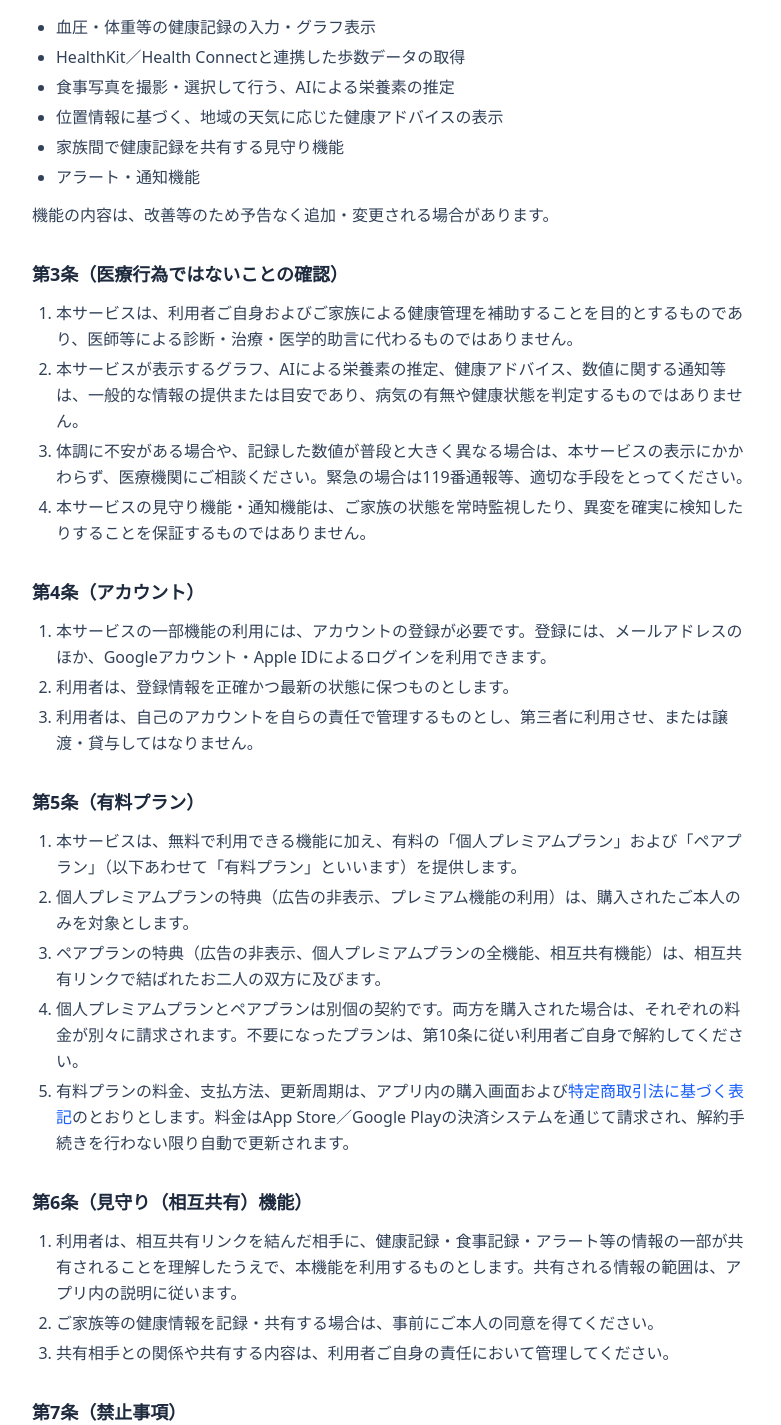
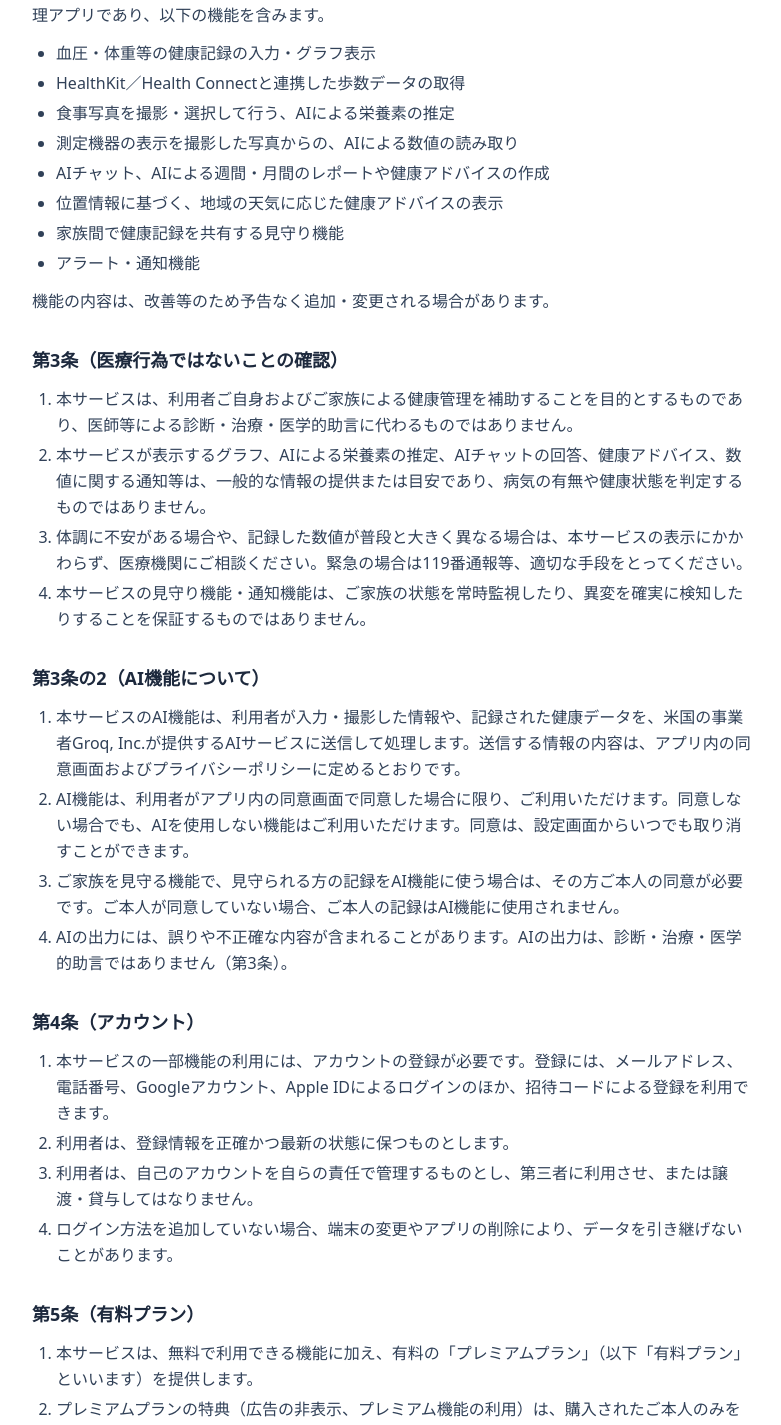
Before and after one commit to ryotarouesugi39-del/kenkou-station-legal, a Next.js app: page /apps/kenkou-station/terms in a window 1280 px wide. Shown: the part 680-2105 px from the top of the page, without its empty margins (248-1029 px from the left). Built offline with nearby package versions, Linux system fonts and the light colour scheme.

Commit message:
健康ステーションの利用規約を本文更新(AI機能条項の追加、プラン構成の見直し等)

```diff
--- a/app/apps/kenkou-station/terms/page.tsx
+++ b/app/apps/kenkou-station/terms/page.tsx
@@ -34,7 +34,7 @@ export default function TermsPage() {return (
       <Section title="第1条（規約への同意）">
         <ol className="list-decimal space-y-1 pl-6">
           <li>
-            利用者は、本サービスを利用することにより、本規約に同意したものとみなされます。
+            利用者は、本サービスの利用開始時に、本規約およびプライバシーポリシーに同意する操作を行うことで、本規約に同意したものとします。
           </li>
           <li>
             未成年の方が本サービスを利用する場合は、親権者等の法定代理人の同意を得たうえでご利用ください。
@@ -53,6 +53,10 @@ export default function TermsPage() {return (
           <li>血圧・体重等の健康記録の入力・グラフ表示</li>
           <li>HealthKit／Health Connectと連携した歩数データの取得</li>
           <li>食事写真を撮影・選択して行う、AIによる栄養素の推定</li>
+          <li>
+            測定機器の表示を撮影した写真からの、AIによる数値の読み取り
+          </li>
+          <li>AIチャット、AIによる週間・月間のレポートや健康アドバイスの作成</li>
           <li>位置情報に基づく、地域の天気に応じた健康アドバイスの表示</li>
           <li>家族間で健康記録を共有する見守り機能</li>
           <li>アラート・通知機能</li>
@@ -68,7 +72,7 @@ export default function TermsPage() {return (
             本サービスは、利用者ご自身およびご家族による健康管理を補助することを目的とするものであり、医師等による診断・治療・医学的助言に代わるものではありません。
           </li>
           <li>
-            本サービスが表示するグラフ、AIによる栄養素の推定、健康アドバイス、数値に関する通知等は、一般的な情報の提供または目安であり、病気の有無や健康状態を判定するものではありません。
+            本サービスが表示するグラフ、AIによる栄養素の推定、AIチャットの回答、健康アドバイス、数値に関する通知等は、一般的な情報の提供または目安であり、病気の有無や健康状態を判定するものではありません。
           </li>
           <li>
             体調に不安がある場合や、記録した数値が普段と大きく異なる場合は、本サービスの表示にかかわらず、医療機関にご相談ください。緊急の場合は119番通報等、適切な手段をとってください。
@@ -79,10 +83,29 @@ export default function TermsPage() {return (
         </ol>
       </Section>
 
+      <Section title="第3条の2（AI機能について）">
+        <ol className="list-decimal space-y-1 pl-6">
+          <li>
+            本サービスのAI機能は、利用者が入力・撮影した情報や、記録された健康データを、米国の事業者Groq,
+            Inc.が提供するAIサービスに送信して処理します。送信する情報の内容は、アプリ内の同意画面およびプライバシーポリシーに定めるとおりです。
+          </li>
+          <li>
+            AI機能は、利用者がアプリ内の同意画面で同意した場合に限り、ご利用いただけます。同意しない場合でも、AIを使用しない機能はご利用いただけます。同意は、設定画面からいつでも取り消すことができます。
+          </li>
+          <li>
+            ご家族を見守る機能で、見守られる方の記録をAI機能に使う場合は、その方ご本人の同意が必要です。ご本人が同意していない場合、ご本人の記録はAI機能に使用されません。
+          </li>
+          <li>
+            AIの出力には、誤りや不正確な内容が含まれることがあります。AIの出力は、診断・治療・医学的助言ではありません（第3条）。
+          </li>
+        </ol>
+      </Section>
+
       <Section title="第4条（アカウント）">
         <ol className="list-decimal space-y-1 pl-6">
           <li>
-            本サービスの一部機能の利用には、アカウントの登録が必要です。登録には、メールアドレスのほか、Googleアカウント・Apple IDによるログインを利用できます。
+            本サービスの一部機能の利用には、アカウントの登録が必要です。登録には、メールアドレス、電話番号、Googleアカウント、Apple
+            IDによるログインのほか、招待コードによる登録を利用できます。
           </li>
           <li>
             利用者は、登録情報を正確かつ最新の状態に保つものとします。
@@ -90,22 +113,22 @@ export default function TermsPage() {return (
           <li>
             利用者は、自己のアカウントを自らの責任で管理するものとし、第三者に利用させ、または譲渡・貸与してはなりません。
           </li>
+          <li>
+            ログイン方法を追加していない場合、端末の変更やアプリの削除により、データを引き継げないことがあります。
+          </li>
         </ol>
       </Section>
 
       <Section title="第5条（有料プラン）">
         <ol className="list-decimal space-y-1 pl-6">
           <li>
-            本サービスは、無料で利用できる機能に加え、有料の「個人プレミアムプラン」および「ペアプラン」（以下あわせて「有料プラン」といいます）を提供します。
+            本サービスは、無料で利用できる機能に加え、有料の「プレミアムプラン」（以下「有料プラン」といいます）を提供します。
           </li>
           <li>
-            個人プレミアムプランの特典（広告の非表示、プレミアム機能の利用）は、購入されたご本人のみを対象とします。
+            プレミアムプランの特典（広告の非表示、プレミアム機能の利用）は、購入されたご本人のみを対象とします。
           </li>
           <li>
-            ペアプランの特典（広告の非表示、個人プレミアムプランの全機能、相互共有機能）は、相互共有リンクで結ばれたお二人の双方に及びます。
-          </li>
-          <li>
-            個人プレミアムプランとペアプランは別個の契約です。両方を購入された場合は、それぞれの料金が別々に請求されます。不要になったプランは、第10条に従い利用者ご自身で解約してください。
+            無料でご利用の場合、一部のAI機能には利用回数の制限があり、広告の視聴により追加でご利用いただける場合があります。
           </li>
           <li>
             有料プランの料金、支払方法、更新周期は、アプリ内の購入画面および
@@ -117,16 +140,16 @@ export default function TermsPage() {return (
         </ol>
       </Section>
 
-      <Section title="第6条（見守り（相互共有）機能）">
+      <Section title="第6条（見守り機能）">
         <ol className="list-decimal space-y-1 pl-6">
           <li>
-            利用者は、相互共有リンクを結んだ相手に、健康記録・食事記録・アラート等の情報の一部が共有されることを理解したうえで、本機能を利用するものとします。共有される情報の範囲は、アプリ内の説明に従います。
+            利用者は、招待コード等により家族との連携を設定した相手に、健康記録・食事記録・アラート等の情報の一部が共有されることを理解したうえで、本機能を利用するものとします。共有される情報の範囲は、アプリ内の説明に従います。
           </li>
           <li>
             ご家族等の健康情報を記録・共有する場合は、事前にご本人の同意を得てください。
           </li>
           <li>
-            共有相手との関係や共有する内容は、利用者ご自身の責任において管理してください。
+            連携相手との関係や共有する内容は、利用者ご自身の責任において管理してください。
           </li>
         </ol>
       </Section>
@@ -166,7 +189,9 @@ export default function TermsPage() {return (
             本サービスの無料機能には、Google AdMob等の第三者配信事業者による広告が表示される場合があります。有料プランのご契約中は、広告は表示されません。
           </li>
           <li>
-            本サービスは、Firebase（Google）、RevenueCat、AI画像解析サービス、HealthKit／Health Connect等の外部サービスと連携して機能を提供しています。これらの外部サービスの利用には、各提供者の定める利用条件が適用されます。
+            本サービスは、Firebase（Google）、RevenueCat、Groq,
+            Inc.のAIサービス、HealthKit／Health
+            Connect等の外部サービスと連携して機能を提供しています。これらの外部サービスの利用には、各提供者の定める利用条件が適用されます。
           </li>
           <li>
             利用者の情報の取扱いについては、別途定める
--- a/config/apps.ts
+++ b/config/apps.ts
@@ -45,7 +45,7 @@ export const apps: AppInfo[] = [
     privacyEnactedDate: "2026年9月21日",
     privacyLastUpdated: "2026年9月23日",
     termsEnactedDate: "2026年9月23日",
-    termsLastUpdated: "2026年9月23日",
+    termsLastUpdated: "2026年10月12日",
   },
   // 新しいアプリはここに追加していく
   // {
```
